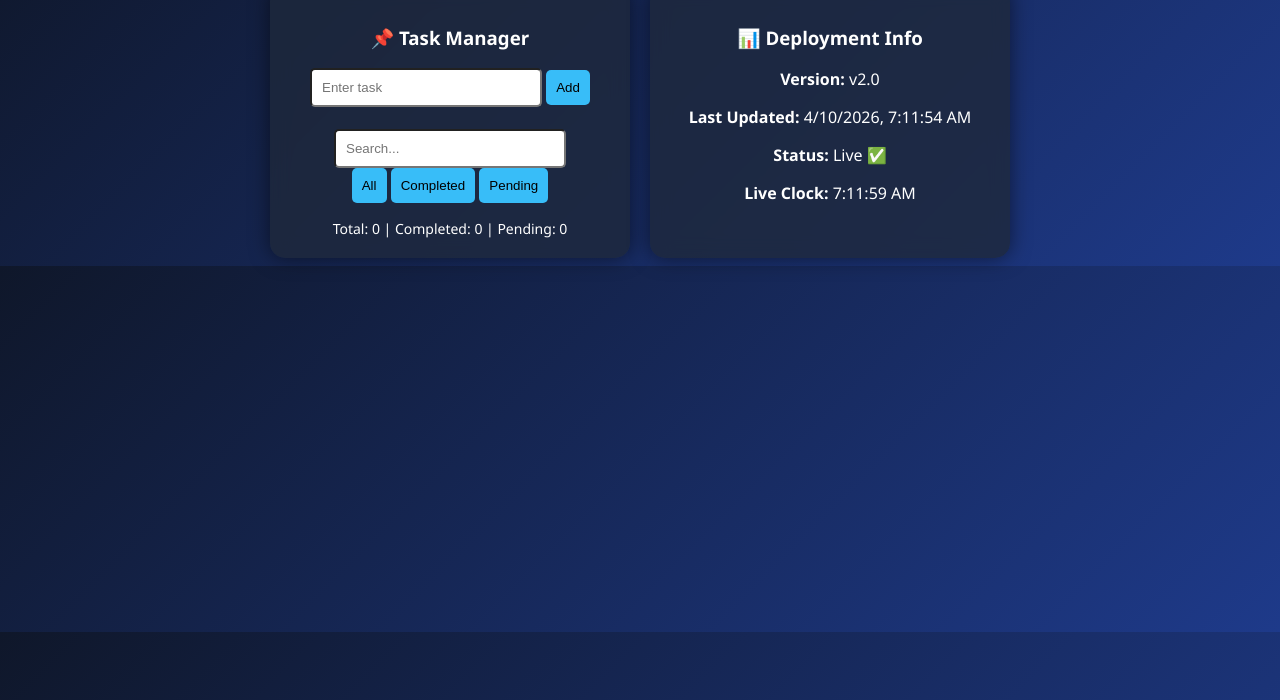
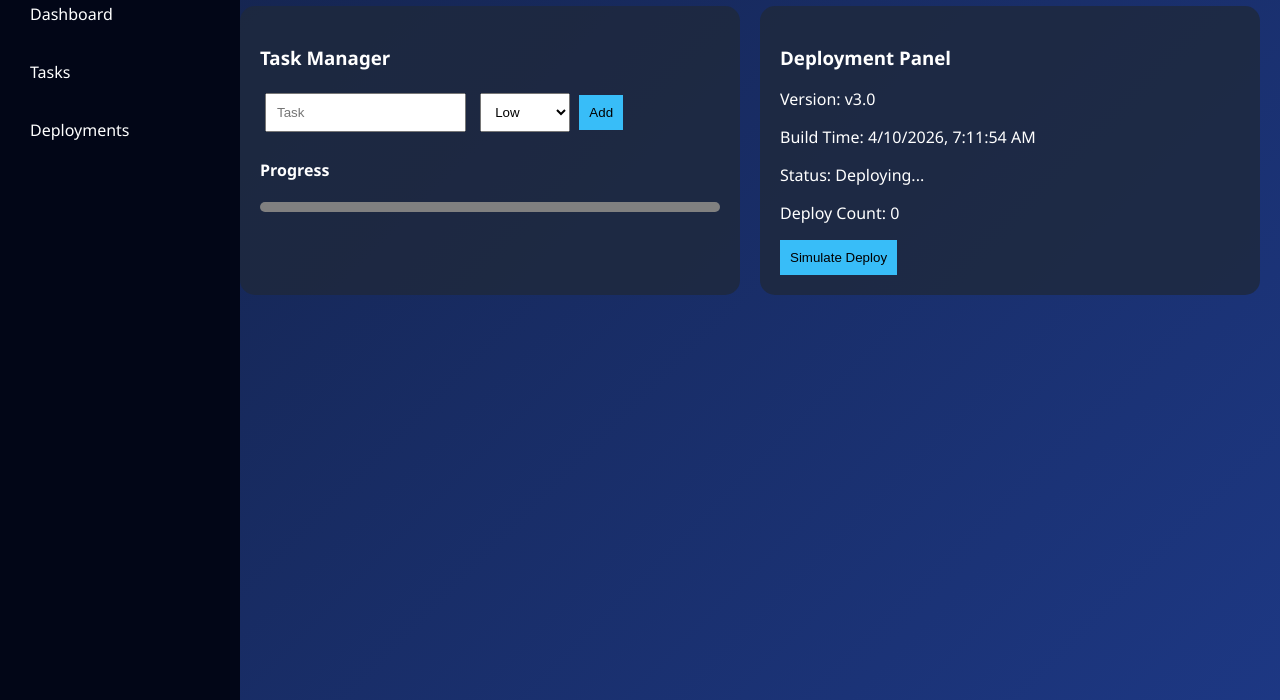
Before and after one commit to Simran24MCC20089/deployflow, a plain HTML site: page index.html in a window 1280 px wide. Shown: the part 100-800 px from the top of the page. Drawn offline with Linux system fonts and the light colour scheme.

Commit message:
Upgraded to Pro Max UI

```diff
--- a/index.html
+++ b/index.html
@@ -2,40 +2,58 @@
 <html lang="en">
 <head>
 <meta charset="UTF-8">
-<title>DeployFlow Pro 🚀</title>
+<title>DeployFlow Pro Max 🚀</title>
 
 <style>
 body {
-  font-family: 'Segoe UI', sans-serif;
-  background: linear-gradient(135deg, #0f172a, #1e3a8a);
+  margin: 0;
+  font-family: 'Segoe UI';
+  background: linear-gradient(-45deg, #1e3a8a, #0f172a, #2563eb);
+  background-size: 400% 400%;
+  animation: gradient 10s ease infinite;
   color: white;
-  text-align: center;
-  transition: 0.3s;
 }
 
-.light {
-  background: #f1f5f9;
-  color: black;
+@keyframes gradient {
+  0% {background-position: 0%;}
+  50% {background-position: 100%;}
+  100% {background-position: 0%;}
 }
 
-h1 {
+.sidebar {
+  width: 200px;
+  height: 100vh;
+  background: #020617;
+  position: fixed;
+  padding: 20px;
+}
+
+.sidebar h2 {
   color: #38bdf8;
+}
+
+.sidebar p {
+  cursor: pointer;
+  padding: 10px;
+}
+
+.main {
+  margin-left: 220px;
+  padding: 20px;
 }
 
 .container {
   display: flex;
-  justify-content: center;
   gap: 20px;
   flex-wrap: wrap;
 }
 
 .card {
-  backdrop-filter: blur(10px);
+  flex: 1;
+  min-width: 300px;
   background: rgba(30,41,59,0.8);
   padding: 20px;
   border-radius: 15px;
-  width: 320px;
-  box-shadow: 0 0 20px rgba(0,0,0,0.5);
   transition: 0.3s;
 }
 
@@ -43,182 +61,186 @@ h1 {
   transform: scale(1.03);
 }
 
-input {
+input, select {
   padding: 10px;
-  width: 65%;
-  border-radius: 5px;
+  margin: 5px;
 }
 
 button {
   padding: 10px;
-  border-radius: 5px;
-  cursor: pointer;
   background: #38bdf8;
   border: none;
-  transition: 0.2s;
-}
-
-button:hover {
-  transform: scale(1.1);
+  cursor: pointer;
 }
 
 li {
   list-style: none;
-  margin: 8px;
-  padding: 8px;
   background: #334155;
+  margin: 5px;
+  padding: 10px;
   border-radius: 5px;
   display: flex;
   justify-content: space-between;
 }
 
-.completed {
-  text-decoration: line-through;
-  color: gray;
+.high { border-left: 5px solid red; }
+.medium { border-left: 5px solid orange; }
+.low { border-left: 5px solid green; }
+
+.progress {
+  height: 10px;
+  background: gray;
+  border-radius: 5px;
+  overflow: hidden;
 }
 
-.stats {
-  margin-top: 10px;
-  font-size: 14px;
+.progress-bar {
+  height: 10px;
+  background: #38bdf8;
+  width: 0%;
 }
 
-.toggle {
-  position: absolute;
-  top: 20px;
+.toast {
+  position: fixed;
+  bottom: 20px;
   right: 20px;
+  background: black;
+  padding: 10px;
+  border-radius: 5px;
+  display: none;
 }
 </style>
 </head>
 
 <body>
 
-<button class="toggle" onclick="toggleTheme()">🌙</button>
+<div class="sidebar">
+<h2>DeployFlow 🚀</h2>
+<p>Dashboard</p>
+<p>Tasks</p>
+<p>Deployments</p>
+</div>
 
-<h1>DeployFlow Pro 🚀</h1>
+<div class="main">
+
+<h1>DeployFlow Pro Max 🚀</h1>
 
 <div class="container">
 
 <div class="card">
-<h3>📌 Task Manager</h3>
+<h3>Task Manager</h3>
 
-<input id="taskInput" placeholder="Enter task">
+<input id="taskInput" placeholder="Task">
+<select id="priority">
+<option value="low">Low</option>
+<option value="medium">Medium</option>
+<option value="high">High</option>
+</select>
+
 <button onclick="addTask()">Add</button>
-
-<br><br>
-<input id="search" placeholder="Search..." onkeyup="renderTasks()">
-
-<div>
-<button onclick="filterTasks('all')">All</button>
-<button onclick="filterTasks('completed')">Completed</button>
-<button onclick="filterTasks('pending')">Pending</button>
-</div>
 
 <ul id="taskList"></ul>
 
-<div class="stats">
-Total: <span id="total"></span> |
-Completed: <span id="completed"></span> |
-Pending: <span id="pending"></span>
+<h4>Progress</h4>
+<div class="progress">
+<div class="progress-bar" id="progressBar"></div>
 </div>
 
 </div>
 
 <div class="card">
-<h3>📊 Deployment Info</h3>
+<h3>Deployment Panel</h3>
 
-<p><b>Version:</b> <span id="version">v2.0</span></p>
-<p><b>Last Updated:</b> <span id="time"></span></p>
-<p><b>Status:</b> <span id="status">Deploying...</span></p>
-<p><b>Live Clock:</b> <span id="clock"></span></p>
+<p>Version: <span id="version">v3.0</span></p>
+<p>Build Time: <span id="time"></span></p>
+<p>Status: <span id="status">Deploying...</span></p>
+<p>Deploy Count: <span id="count">0</span></p>
+
+<button onclick="simulateDeploy()">Simulate Deploy</button>
 
 </div>
 
 </div>
 
+</div>
+
+<div class="toast" id="toast"></div>
+
 <script>
 let tasks = JSON.parse(localStorage.getItem("tasks")) || [];
-let filter = "all";
+let count = localStorage.getItem("count") || 0;
+
+function showToast(msg) {
+  let t = document.getElementById("toast");
+  t.innerText = msg;
+  t.style.display = "block";
+  setTimeout(()=> t.style.display="none", 2000);
+}
 
 function save() {
   localStorage.setItem("tasks", JSON.stringify(tasks));
 }
 
 function addTask() {
-  let input = document.getElementById("taskInput");
-  if (!input.value) return alert("Enter task!");
+  let text = taskInput.value;
+  let priority = document.getElementById("priority").value;
 
-  tasks.push({ text: input.value, done: false });
-  input.value = "";
+  if (!text) return;
+
+  tasks.push({text, done:false, priority});
+  taskInput.value="";
   save();
-  renderTasks();
-
-  alert("Task Added ✅");
-}
-
-function deleteTask(i) {
-  tasks.splice(i, 1);
-  save();
-  renderTasks();
+  render();
+  showToast("Task Added 🚀");
 }
 
 function toggleTask(i) {
   tasks[i].done = !tasks[i].done;
   save();
-  renderTasks();
+  render();
 }
 
-function filterTasks(f) {
-  filter = f;
-  renderTasks();
+function deleteTask(i) {
+  tasks.splice(i,1);
+  save();
+  render();
 }
 
-function renderTasks() {
+function render() {
   let list = document.getElementById("taskList");
-  let search = document.getElementById("search").value.toLowerCase();
   list.innerHTML = "";
 
-  let filtered = tasks.filter(t => {
-    if (filter === "completed") return t.done;
-    if (filter === "pending") return !t.done;
-    return true;
-  }).filter(t => t.text.toLowerCase().includes(search));
+  let done = 0;
 
-  filtered.forEach((t, i) => {
+  tasks.forEach((t,i)=>{
+    if(t.done) done++;
+
     list.innerHTML += `
-    <li class="${t.done ? 'completed' : ''}">
+    <li class="${t.priority}">
       <span onclick="toggleTask(${i})">${t.text}</span>
       <button onclick="deleteTask(${i})">❌</button>
     </li>`;
   });
 
-  document.getElementById("total").innerText = tasks.length;
-  document.getElementById("completed").innerText = tasks.filter(t=>t.done).length;
-  document.getElementById("pending").innerText = tasks.filter(t=>!t.done).length;
+  let percent = tasks.length ? (done/tasks.length)*100 : 0;
+  document.getElementById("progressBar").style.width = percent+"%";
 }
 
-// Theme toggle
-function toggleTheme() {
-  document.body.classList.toggle("light");
+function simulateDeploy() {
+  count++;
+  localStorage.setItem("count", count);
+  document.getElementById("count").innerText = count;
+
+  document.getElementById("status").innerText = "Deploying...";
+  setTimeout(()=>{
+    document.getElementById("status").innerText = "Live ✅";
+    showToast("Deployment Successful 🎉");
+  },2000);
 }
 
-// Deployment simulation
-setTimeout(()=>{
-  document.getElementById("status").innerText = "Live ✅";
-}, 2000);
-
-// Time
 document.getElementById("time").innerText = new Date().toLocaleString();
 
-setInterval(()=>{
-  document.getElementById("clock").innerText = new Date().toLocaleTimeString();
-},1000);
-
-// Auto refresh (simulate CI/CD)
-setTimeout(()=>{
-  location.reload();
-}, 20000);
-
-renderTasks();
+render();
 </script>
 
 </body>
```
